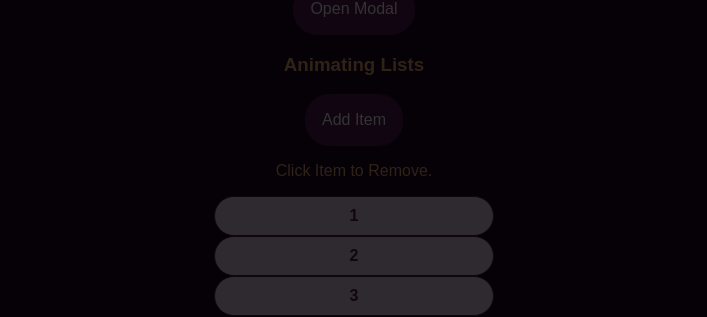
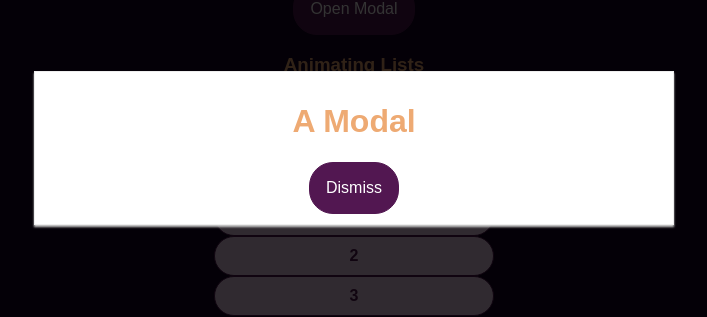
Before and after one commit to Ceyene/ReactAnimations, a React (Create React App) app: page / in a window 1280 px wide. Both pictures are taken after a click on the button "Open Modal". Shown: the part 169-486 px from the top of the page, without its empty margins (286-993 px from the left). Built offline with nearby package versions, Linux system fonts and the light colour scheme.

Commit message:
Easier dynamic css classes for animations with CSSTransition from React Transition group

```diff
--- a/src/components/Modal/Modal.css
+++ b/src/components/Modal/Modal.css
@@ -44,6 +44,17 @@
 	}
 }
 
+.fade-slide-enter {
+}
+.fade-slide-enter-active {
+	animation: openModal 0.4s ease-out forwards;
+}
+.fade-slide-exit {
+}
+.fade-slide-exit-active {
+	animation: closeModal 1s ease-out forwards;
+}
+
 @keyframes closeModal {
 	0% {
 		opacity: 1;
--- a/src/components/Modal/Modal.js
+++ b/src/components/Modal/Modal.js
@@ -1,5 +1,5 @@
 import React from 'react';
-import Transition from 'react-transition-group/cjs/Transition';
+import { CSSTransition } from 'react-transition-group';
 
 import './Modal.css';
 
@@ -11,38 +11,20 @@
 
 const modal = (props) => {
 	return (
-		<Transition
+		<CSSTransition
 			in={props.show}
 			timeout={animationTiming}
 			mountOnEnter
 			unmountOnExit
-			onEnter={() => console.log('onEnter')}
-			onEntering={() => console.log('onEntering')}
-			onEntered={() => console.log('onEntered')}
-			onExit={() => console.log('onExit')}
-			onExiting={() => console.log('onExiting')}
-			onExited={() => console.log('onExited')}
+			classNames="fade-slide"
 		>
-			{(state) => {
-				//dynamic css classes
-				const cssClasses = [
-					'Modal',
-					state === 'entering'
-						? 'ModalOpen'
-						: state === 'exiting'
-						? 'ModalClosed'
-						: null,
-				];
-				return (
-					<div className={cssClasses.join(' ')}>
-						<h1>A Modal</h1>
-						<button className="Button" onClick={props.closed}>
-							Dismiss
-						</button>
-					</div>
-				);
-			}}
-		</Transition>
+			<div className="Modal">
+				<h1>A Modal</h1>
+				<button className="Button" onClick={props.closed}>
+					Dismiss
+				</button>
+			</div>
+		</CSSTransition>
 	);
 };
 
```
